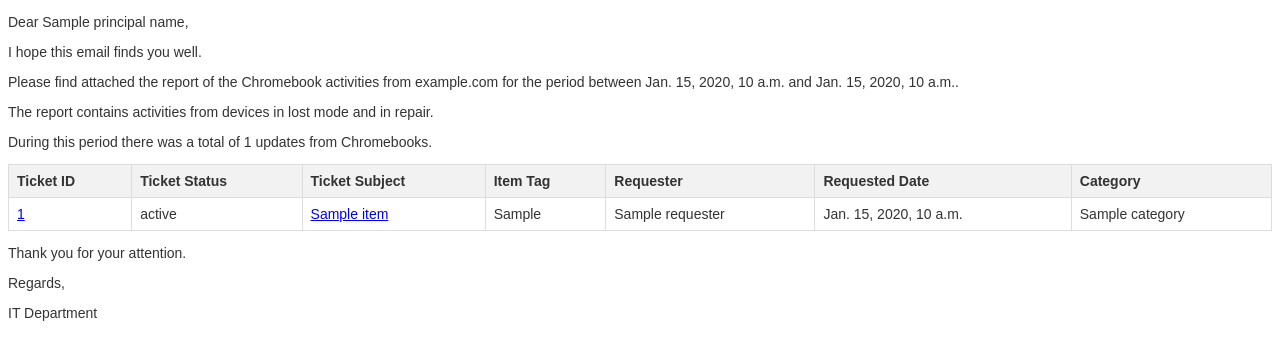
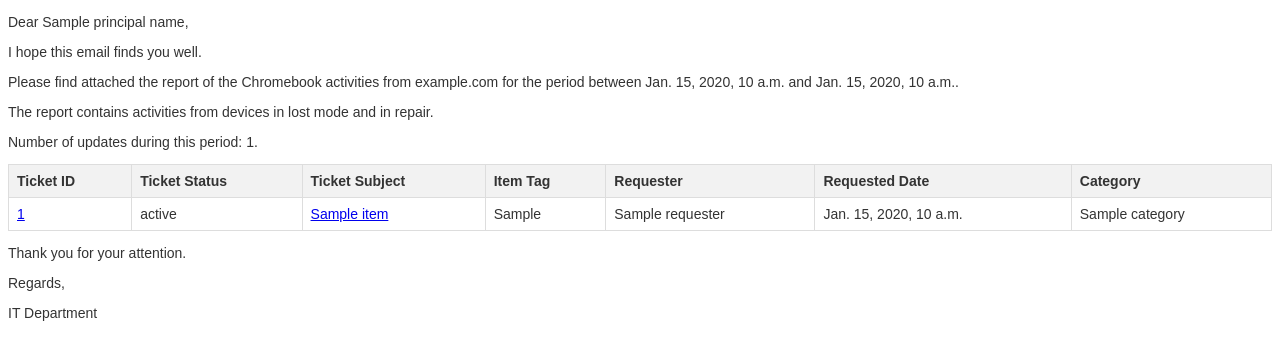
Before and after one commit to abrahamprz/zenclick, a Django app: template chromebooks_report/templates/chromebooks_report_template.html in a window 1280 px wide. Shown: the top 360 px of the page. Run offline with Django 4.2, Linux system fonts and the light colour scheme; tables that the repository leaves empty hold one stand-in row (values such as "Sample post"); the template is opened without the code that fills it: values that come from a table or form of the project are taken from there, most other values are stand-ins (such as "Sample title", 1, 10 or a date in 2020); parts of the project's set-up code (start-up, migrations or seed data) failed here and were passed over.

Commit message:
fixes the message of the updates count

```diff
--- a/chromebooks_report/templates/chromebooks_report_template.html
+++ b/chromebooks_report/templates/chromebooks_report_template.html
@@ -14,7 +14,7 @@
       The report contains activities from devices in lost mode and in repair.
     </p>
     <p>
-      During this period there was a total of {{ tickets_count }} updates from Chromebooks.
+      Number of updates during this period: {{ tickets_count }}.
     </p>
     <style type="text/css">
       body {
```
